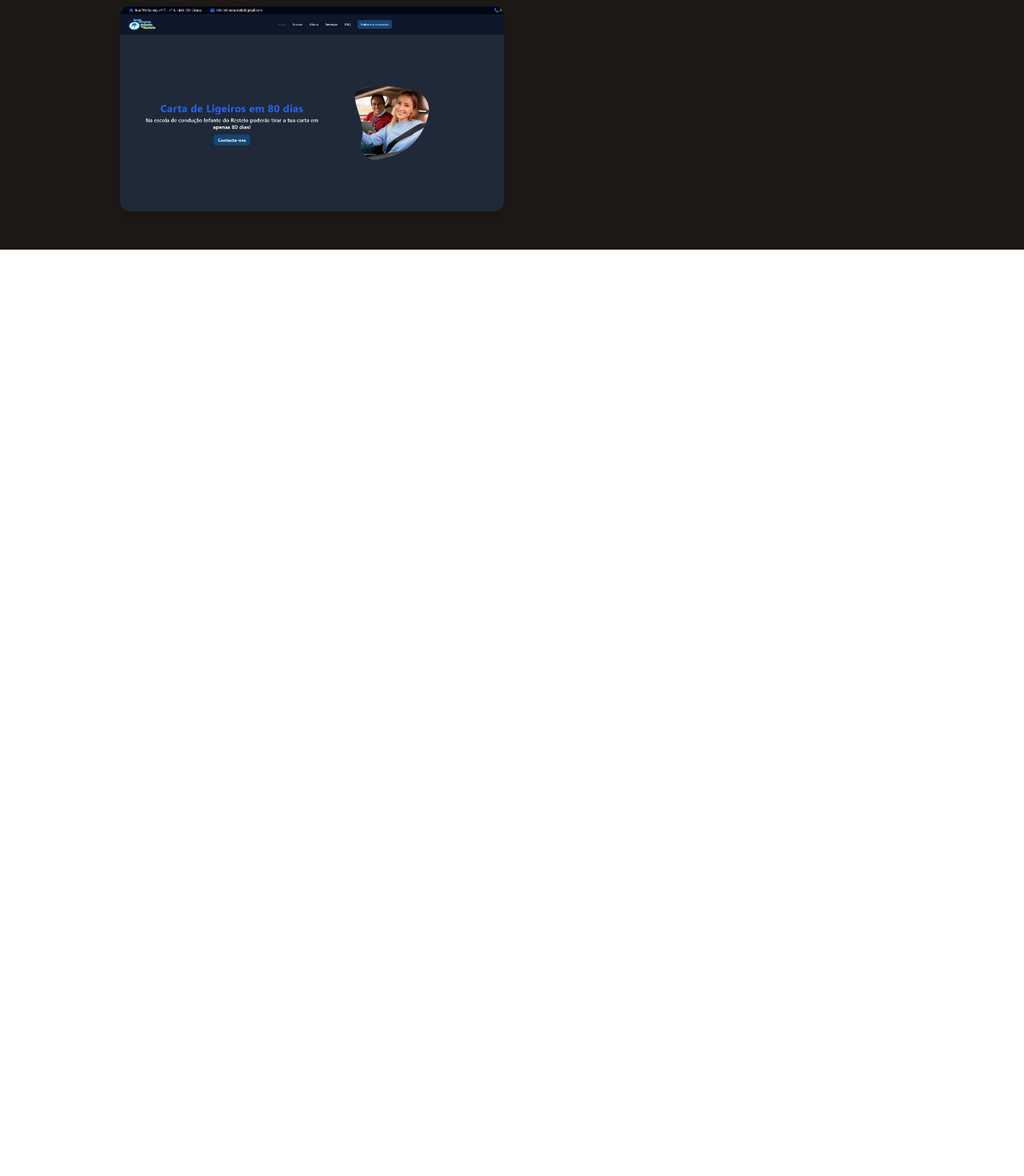
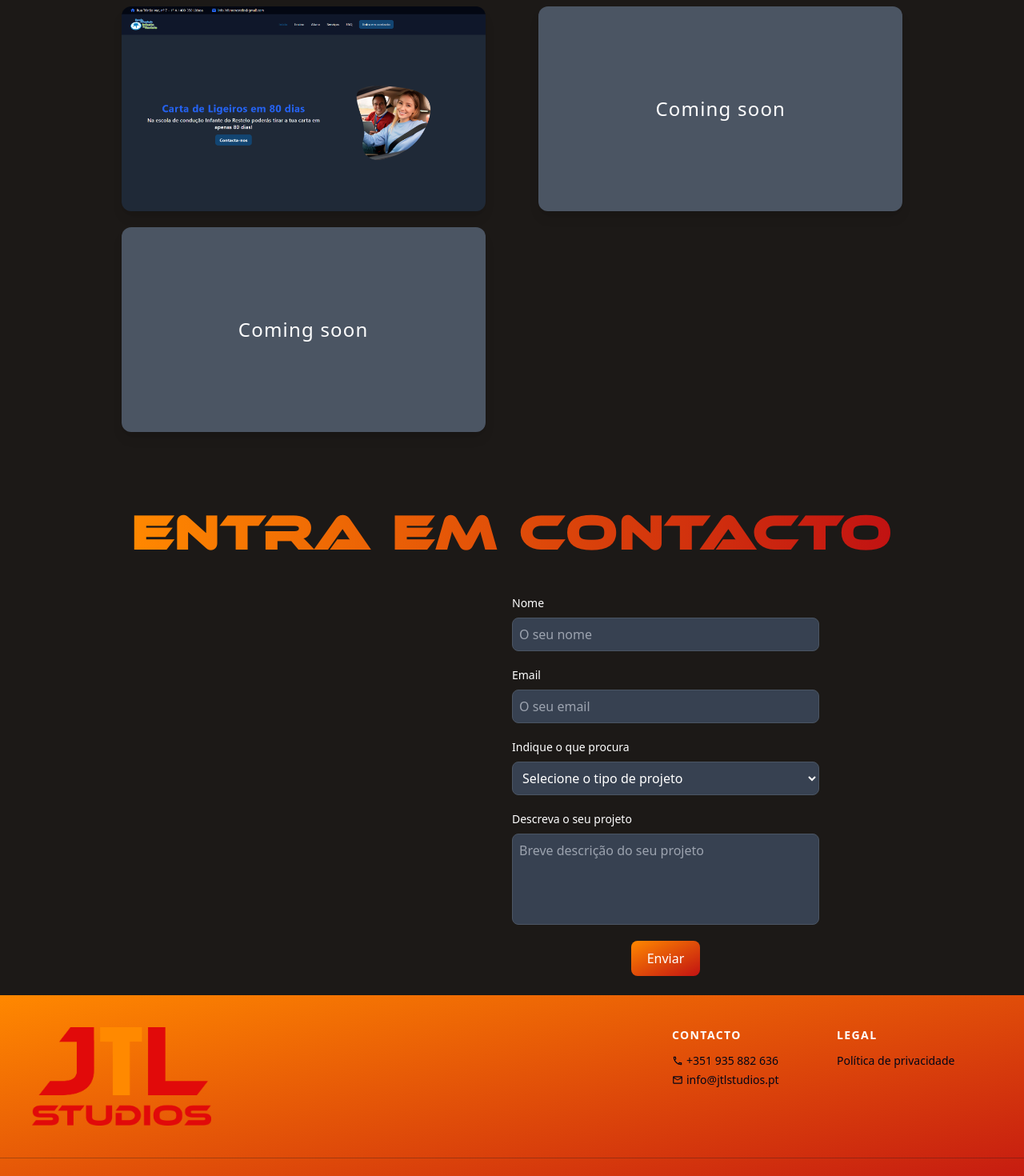
Before and after one commit to joselopes04/jtlstudios, a React (Create React App) app: page /#/ in a window 1280 px wide. Shown: the part 900-2370 px from the top of the page at 80% size. Before the commit the page ends 1212 px from the top, so only its background shows below. Built offline with nearby package versions, Linux system fonts and the light colour scheme.

Commit message:
email.js, footer portfolio

```diff
--- a/package.json
+++ b/package.json
@@ -3,11 +3,14 @@
   "version": "0.1.0",
   "private": true,
   "dependencies": {
+    "@emailjs/browser": "^4.3.3",
     "@testing-library/jest-dom": "^5.17.0",
     "@testing-library/react": "^13.4.0",
     "@testing-library/user-event": "^13.5.0",
     "react": "^18.2.0",
     "react-dom": "^18.2.0",
+    "react-hot-toast": "^2.4.1",
+    "react-icons": "^5.0.1",
     "react-router-dom": "^6.22.2",
     "react-scripts": "5.0.1",
     "web-vitals": "^2.1.4"
--- a/src/App.jsx
+++ b/src/App.jsx
@@ -1,12 +1,14 @@
 import React, { useState } from "react";
 import { BrowserRouter as Router, Routes, Route, useLocation } from 'react-router-dom';
-import './index.css'; // Import CSS file here
+import './index.css';
+import toast, { Toaster } from 'react-hot-toast';
 
 // Pages
 import Home from './pages/home';
 
 // Components
 import MouseEffect from './components/mouseEffect';
+import Footer from "./components/footer";
 
 function App() {
   const [isMouseEffectVisible, setIsMouseEffectVisible] = useState(false);
@@ -20,17 +22,18 @@ function App() {
   };
 
   return (
-    <div className='px-8 lg:px-24 bg-stone-900 cursor-none'
+    <div className=' bg-stone-900 cursor-none'
       onMouseEnter={handleMouseEnter}
       onMouseLeave={handleMouseLeave}
     >
-      {/* Render MouseEffect component conditionally */}
+      <Toaster />
       {isMouseEffectVisible && <MouseEffect className="mouseEffect" />}
-      <div className='max-w-[1920px] mx-auto'>
-          <Routes>
-            <Route path='/' element={<Home />} />
-          </Routes>
+      <div className='max-w-[1920px] mx-auto px-8 lg:px-24'>
+        <Routes>
+          <Route path='/' element={<Home />} />
+        </Routes>
       </div>
+      <Footer />
     </div>
   );
 }
--- /dev/null
+++ b/src/components/footer.jsx
@@ -0,0 +1,41 @@
+import React, { useEffect } from 'react';
+import { MdOutlineMail, MdOutlinePhone } from "react-icons/md";
+
+const Footer = () => {
+
+    return (
+        <footer className='w-full bg-gradient-to-br orangeToRedGradient'>
+            <div className="flex flex-col justify-between p-10 space-y-8 border-b lg:flex-row lg:space-y-0 border-[#1c19174D]">
+                <div className="mx-auto lg:w-2/3">
+                    <img className='w-56' src={`${process.env.PUBLIC_URL}/images/LogoNOBG.png`} />
+                </div>
+                <div className="grid grid-cols-2 text-sm gap-x-3 gap-y-8 lg:w-1/3 sm:grid-cols-2">
+                    <div className="space-y-3">
+                        <h3 className="font-bold tracking-widest text-white uppercase">Contacto</h3>
+                        <ul className="space-y-1 text-slate-950">
+                            <li className='flex items-center space-x-1'>
+                                <MdOutlinePhone />
+                                <a href="tel:+351 935 882 636">+351 935 882 636</a>
+                            </li>
+                            <li className='flex items-center space-x-1'>
+                                <MdOutlineMail />
+                                <a href="mailto:info@jtlstudios.pt">info@jtlstudios.pt</a>
+                            </li>
+                        </ul>
+                    </div>
+                    <div className="space-y-3">
+                        <h3 className="font-bold tracking-widest text-white uppercase">Legal</h3>
+                        <ul className="space-y-1 text-slate-950">
+                            <li>
+                                <a href="#">Política de privacidade</a>
+                            </li>
+                        </ul>
+                    </div>
+                </div>
+            </div>
+            <div className="py-6 text-sm text-center text-white">JTL Studios © 2024 - Todos os direitos reservados.</div>
+        </footer>
+    );
+};
+
+export default Footer;
--- a/src/index.css
+++ b/src/index.css
@@ -30,6 +30,7 @@
   background: #ff8800;
   border-radius: 0.5rem;
 }
+
 /* CUSTOM SCROLLBAR END*/
 
 @font-face {
@@ -37,12 +38,16 @@
   src: url(../public/fonts/ethnocentric.otf);
 }
 
+.title {
+  @apply text-3xl lg:text-6xl font-semibold tracking-wider text-transparent text-center bg-gradient-to-r orangeToRedGradient bg-clip-text font-['ethnocentric'];
+}
+
 .orangeToRedGradient {
-  @apply from-[#ff8800] to-[#c11212]
+  @apply from-brandOrange to-brandRed;
 }
 
 .cardContainer {
-  @apply relative h-52 lg:h-64 transition-all bg-cover shadow-lg cursor-pointer lg:w-[30rem] rounded-xl hover:shadow-2xl;
+  @apply relative h-32 transition-all bg-cover shadow-lg cursor-pointer sm:h-52 lg:h-64 aspect-video rounded-xl hover:shadow-2xl;
 }
 
 .cardFilter {
@@ -50,5 +55,9 @@
 }
 
 .cardTitle {
-  @apply text-2xl tracking-wider text-center text-white;
+  @apply text-2xl tracking-wider text-center text-white select-none;
 }
+
+.inputField{
+  @apply w-full p-2 text-white placeholder-gray-400 bg-gray-700 border border-gray-600 rounded-lg lg:w-96 focus:outline-none;
+}
--- a/src/pages/home.jsx
+++ b/src/pages/home.jsx
@@ -1,8 +1,35 @@
 import React, { useEffect } from 'react';
-import MouseEffect from '../components/mouseEffect';
+import emailjs from '@emailjs/browser';
+import toast from 'react-hot-toast';
 
 const Home = () => {
 
+    const sendEmail = (e) => {
+        e.preventDefault();
+        let name = document.getElementById("name").value;
+        let email = document.getElementById("email").value;
+        let projectType = document.getElementById("projectType").value;
+        let description = document.getElementById("description").value;
+
+        if (name && email && projectType && description) {
+
+            emailjs.init("pYniI36v63W9VDHMP");
+
+            emailjs.send('service_87l0sut', 'template_7wobq0o', {
+                from_name: 'Your Name',
+                to_name: 'Recipient Name',
+                message: `Nome: ${name}, Email:${email}, Tipo de projeto:${projectType}, Descrição:${description}`
+            }).then(function (response) {
+                toast.success('Obrigado pela sua mensagem!')
+            }).catch(function (error) {
+                console.error('Email sending failed:', error);
+            });
+        } else {
+            toast.error("Preencha todos os campos.")
+        }
+
+
+    };
 
     return (
         <main className='flex flex-col items-center justify-center'>
@@ -10,17 +37,54 @@ const Home = () => {
                 <img className='w-[40rem] select-none' src={`${process.env.PUBLIC_URL}/images/logo+slogan.png`} alt='logo' />
             </div>
 
-            <h1 className="text-3xl lg:text-6xl font-semibold tracking-wider text-transparent hero2 bg-gradient-to-r orangeToRedGradient bg-clip-text font-['ethnocentric']">Projetos</h1>
-            <div className='grid grid-cols-1 my-4 lg:my-12 sm:grid-cols-3 gap-y-5 gap-x-16 w-[90%]'>
-                <div>
-                    <div className={`cardContainer relative group`} style={{ backgroundImage: `url(${process.env.PUBLIC_URL}/images/projetos/escolaDeConducao.png)` }}>
-                        <h3 className="cardTitle cardFilter">
-                            Escola de condução
-                        </h3>
-                    </div>
+            <h1 className="title">Portfolio</h1>
+            <div className='grid grid-cols-1 my-4 lg:my-12 xl:grid-cols-2 min-[1740px]:grid-cols-3 gap-y-5 gap-x-16 w-[98%] sm:w-[90%]'>
+                <div className={`cardContainer relative group mx-auto`} style={{ backgroundImage: `url(${process.env.PUBLIC_URL}/images/projetos/escolaDeConducao.png)` }}>
+                    <h3 className="cardTitle cardFilter">
+                        Escola de condução
+                    </h3>
+                </div>
+                <div className={`cardContainer relative group mx-auto bg-gray-600 flex items-center cursor-none`}>
+                    <h3 className="mx-auto cardTitle">
+                        Coming soon
+                    </h3>
+                </div>
+                <div className={`cardContainer relative group mx-auto bg-gray-600 flex items-center cursor-none`}>
+                    <h3 className="mx-auto cardTitle">
+                        Coming soon
+                    </h3>
                 </div>
                 <div></div>
+            </div>
+            <h1 className="my-12 title">Entra em contacto</h1>
+
+            <div className='grid grid-cols-1 mb-6 sm:grid-cols-2'>
                 <div></div>
+                <form className="flex flex-col items-center max-w-sm mx-auto">
+                    <div className="flex flex-col w-full mb-5">
+                        <label className="mb-2 text-sm font-medium text-white">Nome</label>
+                        <input type="text" id="name" className="inputField" placeholder="O seu nome" />
+                    </div>
+                    <div className="flex flex-col w-full mb-5">
+                        <label className="mb-2 text-sm font-medium text-white">Email</label>
+                        <input type="email" id="email" className="inputField" placeholder="O seu email" />
+                    </div>
+                    <div className="flex flex-col w-full mb-5">
+                        <label className="mb-2 text-sm font-medium text-white">Indique o que procura</label>
+                        <select id="projectType" className="inputField">
+                            <option value="" disabled selected>Selecione o tipo de projeto</option>
+                            <option value="website" >Website</option>
+                            <option value="webapp" >Web App</option>
+                            <option value="mobileapp" >Mobile App</option>
+                            <option value="outro" >Outro</option>
+                        </select>
+                    </div>
+                    <div className="flex flex-col w-full mb-5">
+                        <label className="mb-2 text-sm font-medium text-white">Descreva o seu projeto</label>
+                        <textarea id="description" rows="4" className="resize-none inputField" placeholder="Breve descrição do seu projeto"></textarea>
+                    </div>
+                    <button onClick={(e) => sendEmail(e)} className="text-white focus:outline-none font-medium rounded-lg px-5 py-2.5 text-center bg-gradient-to-br orangeToRedGradient hover:opacity-70">Enviar</button>
+                </form>
             </div>
         </main>
     );
--- a/tailwind.config.js
+++ b/tailwind.config.js
@@ -2,7 +2,12 @@
 module.exports = {
   content: ["./src/**/*.{js,jsx,ts,tsx}", "./index.html"],
   theme: {
-    extend: {},
+    extend: {
+      colors: {
+        'brandOrange': '#ff8800',
+        'brandRed': '#c11212',
+      },
+    },
   },
   plugins: [],
 }
```
Also changed, not shown: public/images/LogoNOBG.png, 1 other file (tests, documents, lock files or other folders).
